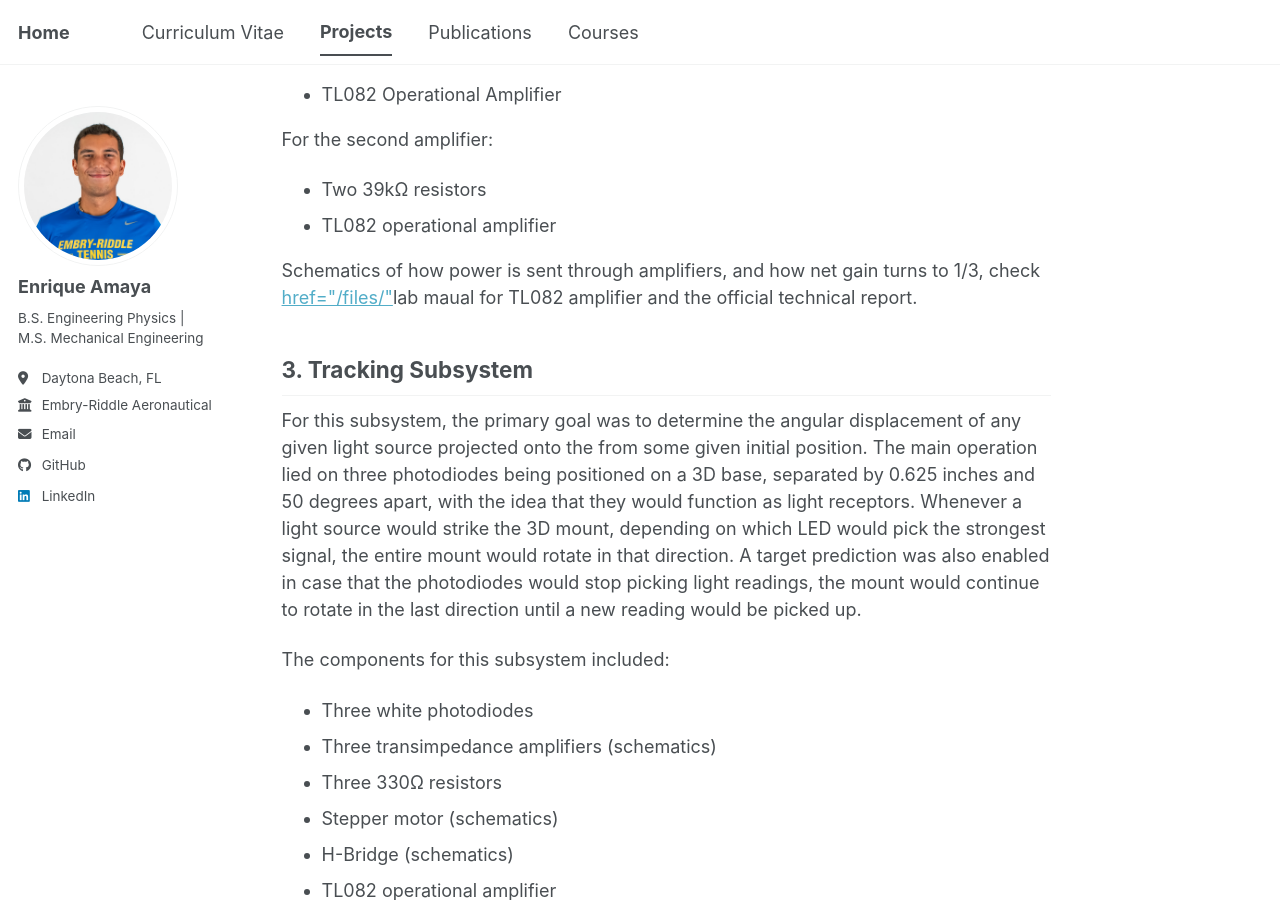
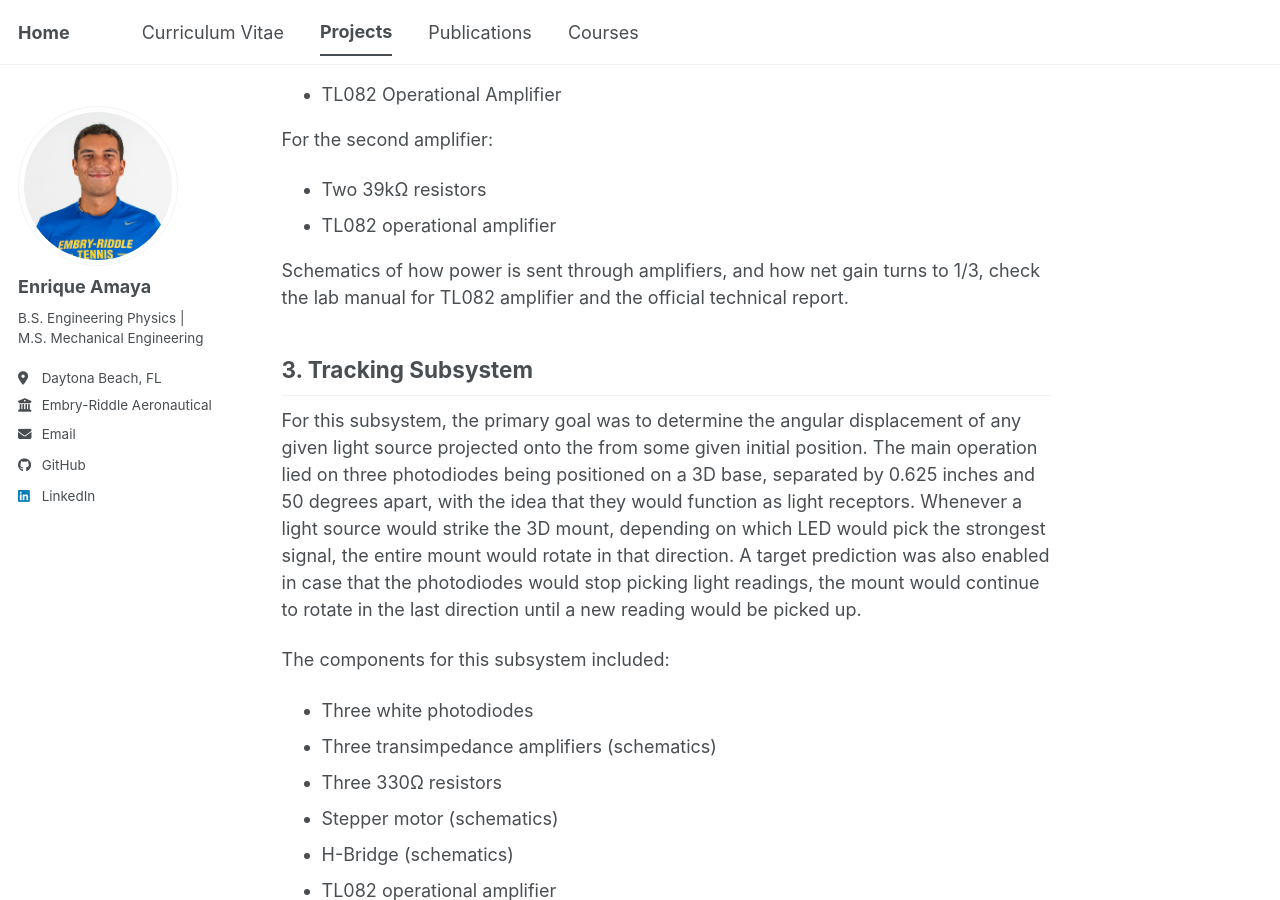
Before and after one commit to kikeamaya/kikeamaya.github.io, a Jekyll site: the page built from _portfolio/balloonsat.html, in a window 1280 px wide and 900 px high, scrolled down 1713 px. Built offline with Jekyll 4.4.1, drawn with Linux system fonts in a browser that asks for light colours; a style sheet for code colours, icons or effects is not loaded.

Commit message:
Balloonstat syntax fix

```diff
--- a/_portfolio/balloonsat.html
+++ b/_portfolio/balloonsat.html
@@ -78,7 +78,7 @@ pulled through a shunt resistor, though that latter part had its difficulties.
 </ul>
 
 <p>
-Schematics of how power is sent through amplifiers, and how net gain turns to 1/3, check <a> href="/files/"</a>lab maual for TL082
+Schematics of how power is sent through amplifiers, and how net gain turns to 1/3, check the lab manual for TL082
 amplifier and the official technical report.
 </p>
 
```
Also changed, not shown: 2 other files.
